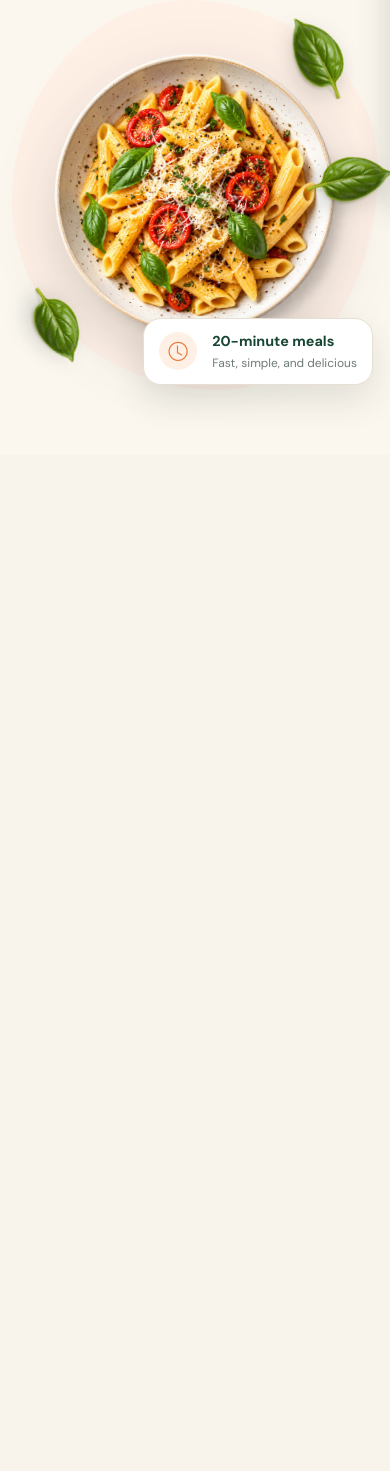
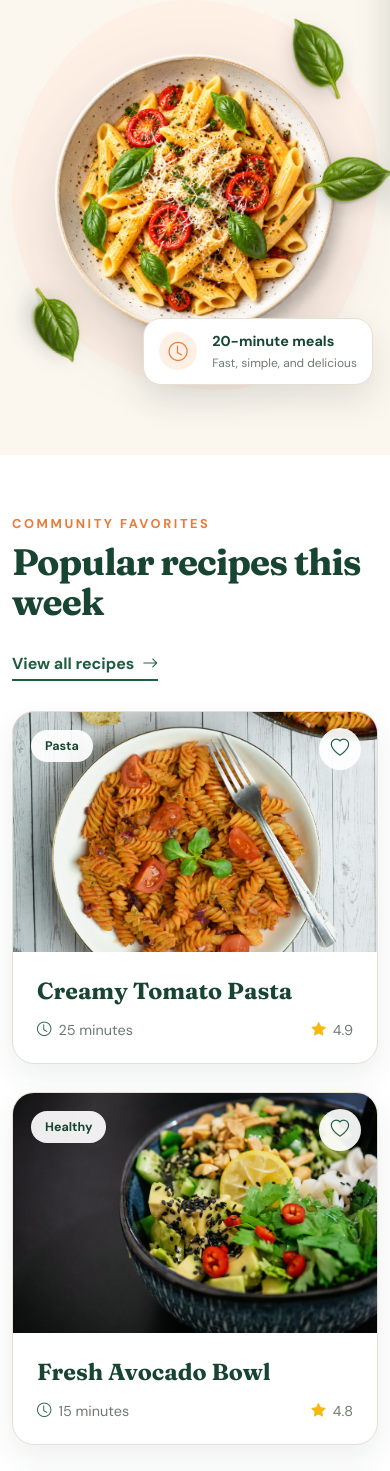
Before and after one commit to sengleapheng65-lab/Cookly-Website, a Python web app: template frontend/templates/home.html in a window 390 px wide. Shown: the part 632-2103 px from the top of the page. Before the commit the page ends 1033 px from the top, so only its background shows below. Run offline with Jinja, Linux system fonts and the light colour scheme; the template is opened without the code that fills it, so the values that code supplies are empty.

Commit message:
New Popular section update

```diff
--- /dev/null
+++ b/frontend/static/css/PopularRecipes.css
@@ -0,0 +1,260 @@
+/* ================================
+   POPULAR RECIPES SECTION
+   ================================ */
+
+.popular-recipes-section {
+  padding: 90px 0;
+  background-color: var(--white);
+}
+
+/* ================================
+   SECTION HEADING
+   ================================ */
+
+.section-heading {
+  display: flex;
+  align-items: flex-end;
+  justify-content: space-between;
+  gap: 30px;
+  margin-bottom: 40px;
+}
+
+.section-label {
+  margin-bottom: 10px;
+  color: var(--accent-orange);
+  font-size: 0.8rem;
+  font-weight: 800;
+  letter-spacing: 0.16rem;
+  text-transform: uppercase;
+}
+
+.section-heading h2 {
+  color: var(--dark-green);
+  font-family: "Fraunces", serif;
+  font-size: clamp(2.2rem, 4vw, 3.4rem);
+  font-weight: 700;
+  line-height: 1.1;
+  letter-spacing: -0.06rem;
+}
+
+/* View all recipes link */
+
+.view-all-link {
+  display: inline-flex;
+  flex-shrink: 0;
+  align-items: center;
+  gap: 8px;
+  padding-bottom: 5px;
+  color: var(--primary-green);
+  border-bottom: 2px solid var(--primary-green);
+  font-weight: 700;
+}
+
+.view-all-link i {
+  transition: transform 0.25s ease;
+}
+
+.view-all-link:hover i {
+  transform: translateX(5px);
+}
+
+/* ================================
+   RECIPE CARD GRID
+   ================================ */
+
+.recipe-grid {
+  display: grid;
+  grid-template-columns: repeat(3, 1fr);
+  gap: 28px;
+}
+
+/* ================================
+   RECIPE CARD
+   ================================ */
+
+.recipe-card {
+  overflow: hidden;
+  background-color: var(--white);
+  border: 1px solid var(--border-color);
+  border-radius: 22px;
+  box-shadow: 0 12px 30px rgba(38, 52, 45, 0.08);
+  transition:
+    transform 0.3s ease,
+    box-shadow 0.3s ease;
+}
+
+.recipe-card:hover {
+  transform: translateY(-8px);
+  box-shadow: 0 20px 45px rgba(38, 52, 45, 0.15);
+}
+
+/* ================================
+   RECIPE IMAGES
+   ================================ */
+
+.recipe-image {
+  position: relative;
+  height: 270px;
+  overflow: hidden;
+  background-position: center;
+  background-size: cover;
+}
+
+/* These images will be added in the next step */
+
+.recipe-image-pasta {
+  background-color: #f1c6a5;
+  background-image:
+    linear-gradient(rgba(23, 69, 50, 0.05), rgba(23, 69, 50, 0.05)),
+    url("../images/creamy-tomato-pasta.jpg");
+}
+
+.recipe-image-bowl {
+  background-color: #d9e2bb;
+  background-image:
+    linear-gradient(rgba(23, 69, 50, 0.05), rgba(23, 69, 50, 0.05)),
+    url("../images/avocado-bowl.jpg");
+}
+
+.recipe-image-chicken {
+  background-color: #dfbd96;
+  background-image:
+    linear-gradient(rgba(23, 69, 50, 0.05), rgba(23, 69, 50, 0.05)),
+    url("../images/roasted-chicken.jpg");
+}
+
+/* Recipe category label */
+
+.recipe-category {
+  position: absolute;
+  top: 18px;
+  left: 18px;
+  padding: 8px 14px;
+  color: var(--dark-green);
+  background-color: rgba(255, 255, 255, 0.92);
+  border-radius: 20px;
+  font-size: 0.78rem;
+  font-weight: 700;
+}
+
+/* Save recipe button */
+
+.save-recipe {
+  position: absolute;
+  top: 16px;
+  right: 16px;
+  width: 42px;
+  height: 42px;
+  display: inline-flex;
+  align-items: center;
+  justify-content: center;
+  color: var(--primary-green);
+  background-color: rgba(255, 255, 255, 0.92);
+  border: none;
+  border-radius: 50%;
+  font-size: 1.15rem;
+  cursor: pointer;
+  transition:
+    color 0.25s ease,
+    background-color 0.25s ease,
+    transform 0.25s ease;
+}
+
+.save-recipe:hover {
+  color: var(--white);
+  background-color: var(--accent-orange);
+  transform: scale(1.08);
+}
+
+/* ================================
+   RECIPE INFORMATION
+   ================================ */
+
+.recipe-card-content {
+  padding: 24px;
+}
+
+.recipe-card-content h3 {
+  margin-bottom: 16px;
+  color: var(--dark-green);
+  font-family: "Fraunces", serif;
+  font-size: 1.45rem;
+  font-weight: 700;
+}
+
+/* Cooking time and rating */
+
+.recipe-details {
+  display: flex;
+  align-items: center;
+  justify-content: space-between;
+  gap: 15px;
+  color: var(--text-gray);
+  font-size: 0.9rem;
+}
+
+.recipe-details span {
+  display: inline-flex;
+  align-items: center;
+  gap: 7px;
+}
+
+.recipe-details .bi-clock {
+  color: var(--primary-green);
+}
+
+.recipe-details .bi-star-fill {
+  color: #f5b914;
+}
+
+/* ================================
+   TABLET DESIGN
+   ================================ */
+
+@media (max-width: 925px) {
+  .popular-recipes-section {
+    padding: 70px 0;
+  }
+
+  .recipe-grid {
+    grid-template-columns: repeat(2, 1fr);
+  }
+
+  .recipe-card:last-child {
+    grid-column: 1 / -1;
+    width: calc(50% - 14px);
+  }
+}
+
+/* ================================
+   MOBILE DESIGN
+   ================================ */
+
+@media (max-width: 576px) {
+  .popular-recipes-section {
+    padding: 60px 0;
+  }
+
+  .section-heading {
+    align-items: flex-start;
+    flex-direction: column;
+    margin-bottom: 30px;
+  }
+
+  .section-heading h2 {
+    font-size: 2.3rem;
+  }
+
+  .recipe-grid {
+    grid-template-columns: 1fr;
+  }
+
+  .recipe-card:last-child {
+    grid-column: auto;
+    width: 100%;
+  }
+
+  .recipe-image {
+    height: 240px;
+  }
+}
--- a/frontend/templates/home.html
+++ b/frontend/templates/home.html
@@ -28,6 +28,7 @@
     <!-- Cookly CSS Link -->
     <link rel="stylesheet" href="../static/css/Navbar.css" />
     <link rel="stylesheet" href="../static/css/Intro.css" />
+    <link rel="stylesheet" href="../static/css/PopularRecipes.css" />
 
     <!-- Cookly JavaScript -->
     <script src="../static/js/main.js" defer></script>
@@ -185,6 +186,133 @@
           </div>
         </div>
       </section>
+
+      <!-- ================================
+     POPULAR RECIPES SECTION
+     ================================ -->
+
+      <section class="popular-recipes-section">
+        <div class="page-container">
+          <!-- Section heading -->
+          <div class="section-heading">
+            <div>
+              <p class="section-label">Community favorites</p>
+              <h2>Popular recipes this week</h2>
+            </div>
+
+            <!-- Link to all recipes -->
+            <a class="view-all-link" href="#">
+              View all recipes
+              <i class="bi bi-arrow-right" aria-hidden="true"></i>
+            </a>
+          </div>
+
+          <!-- Recipe card grid -->
+          <div class="recipe-grid">
+            <!-- Recipe card 1 -->
+            <article class="recipe-card">
+              <div class="recipe-image recipe-image-pasta">
+                <!-- Recipe category -->
+                <span class="recipe-category">Pasta</span>
+
+                <!-- Save recipe button -->
+                <button
+                  class="save-recipe"
+                  type="button"
+                  aria-label="Save recipe"
+                >
+                  <i class="bi bi-heart" aria-hidden="true"></i>
+                </button>
+              </div>
+
+              <!-- Recipe information -->
+              <div class="recipe-card-content">
+                <h3>Creamy Tomato Pasta</h3>
+
+                <div class="recipe-details">
+                  <span>
+                    <i class="bi bi-clock" aria-hidden="true"></i>
+                    25 minutes
+                  </span>
+
+                  <span>
+                    <i class="bi bi-star-fill" aria-hidden="true"></i>
+                    4.9
+                  </span>
+                </div>
+              </div>
+            </article>
+
+            <!-- Recipe card 2 -->
+            <article class="recipe-card">
+              <div class="recipe-image recipe-image-bowl">
+                <!-- Recipe category -->
+                <span class="recipe-category">Healthy</span>
+
+                <!-- Save recipe button -->
+                <button
+                  class="save-recipe"
+                  type="button"
+                  aria-label="Save recipe"
+                >
+                  <i class="bi bi-heart" aria-hidden="true"></i>
+                </button>
+              </div>
+
+              <!-- Recipe information -->
+              <div class="recipe-card-content">
+                <h3>Fresh Avocado Bowl</h3>
+
+                <div class="recipe-details">
+                  <span>
+                    <i class="bi bi-clock" aria-hidden="true"></i>
+                    15 minutes
+                  </span>
+
+                  <span>
+                    <i class="bi bi-star-fill" aria-hidden="true"></i>
+                    4.8
+                  </span>
+                </div>
+              </div>
+            </article>
+
+            <!-- Recipe card 3 -->
+            <article class="recipe-card">
+              <div class="recipe-image recipe-image-chicken">
+                <!-- Recipe category -->
+                <span class="recipe-category">Dinner</span>
+
+                <!-- Save recipe button -->
+                <button
+                  class="save-recipe"
+                  type="button"
+                  aria-label="Save recipe"
+                >
+                  <i class="bi bi-heart" aria-hidden="true"></i>
+                </button>
+              </div>
+
+              <!-- Recipe information -->
+              <div class="recipe-card-content">
+                <h3>Herb Roasted Chicken</h3>
+
+                <div class="recipe-details">
+                  <span>
+                    <i class="bi bi-clock" aria-hidden="true"></i>
+                    45 minutes
+                  </span>
+
+                  <span>
+                    <i class="bi bi-star-fill" aria-hidden="true"></i>
+                    4.9
+                  </span>
+                </div>
+              </div>
+            </article>
+          </div>
+        </div>
+      </section>
     </main>
   </body>
 </html>
```
Also changed, not shown: frontend/static/images/avocado-bowl.jpg (added), frontend/static/images/creamy-tomato-pasta.jpg (added), 1 other file.
